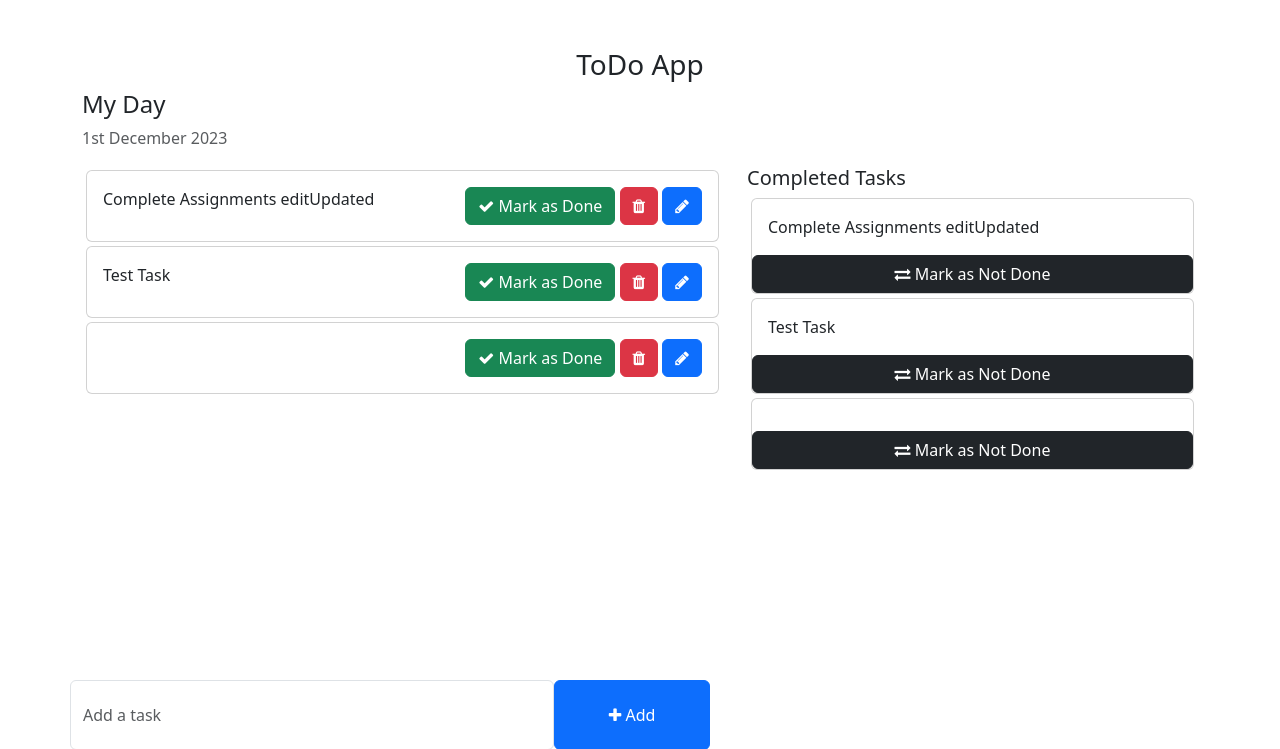
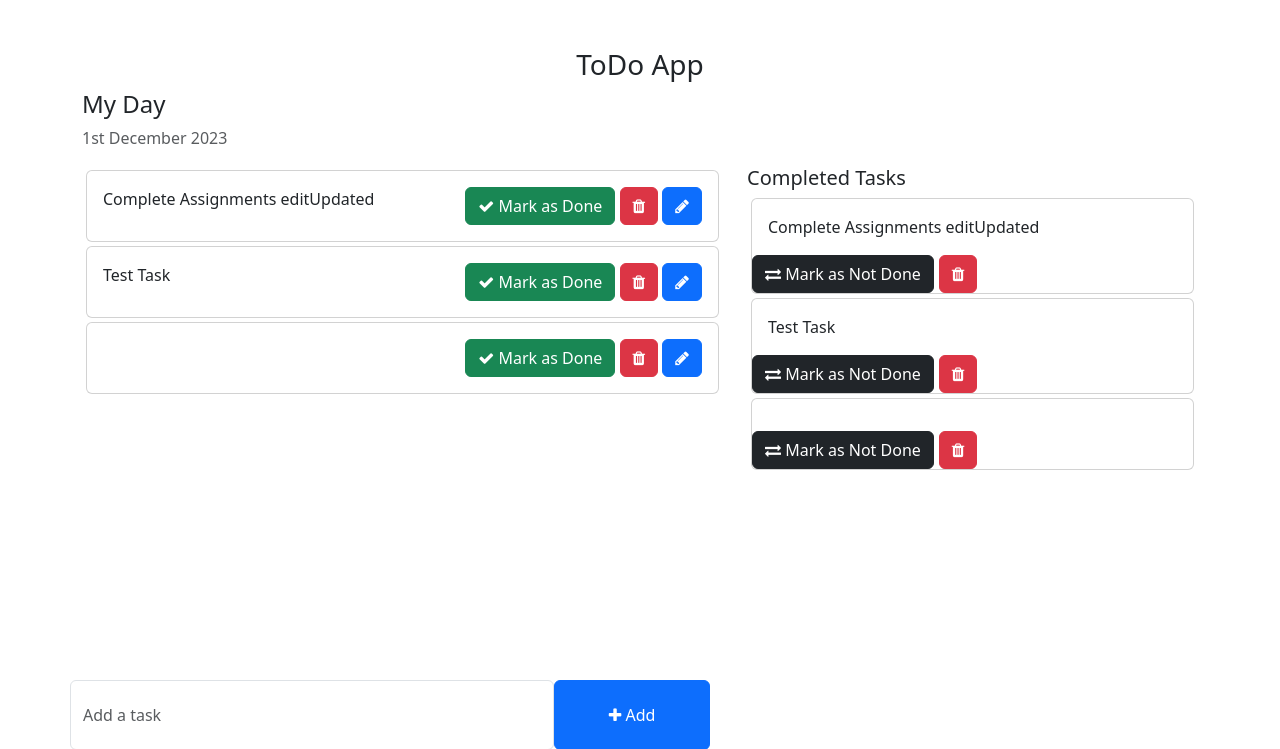
Before and after one commit to Kenmitchell2012/todo, a Django app: template templates/home.html in a window 1280 px wide. Shown: the top 749 px of the page. Run offline with Django 4.2, Linux system fonts and the light colour scheme; the template is opened without the code that fills it: values that come from a table or form of the project are taken from there, others are empty; data comes from the database, SQL or seed files in the repository; both versions use the stored data as it was after the commit.

Commit message:
completed crud methods

```diff
--- a/templates/home.html
+++ b/templates/home.html
@@ -33,7 +33,7 @@
                             {{ task.task}}
                             <span style="position: relative; float: right;">
                                 <a href="{% url 'mark_as_done' task.pk %}" class="btn btn-success"><i class="fa fa-check"></i> Mark as Done</a>
-                                <a class="btn btn-danger"><i class="fa fa-trash"></i></a>
+                                <a href="{% url 'delete_task' task.pk %}" class="btn btn-danger"><i class="fa fa-trash"></i></a>
                                 <a href="{% url 'edit_task' task.pk %}" class="btn btn-primary"><i class="fa fa-pencil"></i></a>
                             </span>
                         </div>
@@ -50,9 +50,12 @@
                             {{ task.task }}
 
                         </div>
-                        <a href="{% url 'mark_as_undone' task.pk %}" class="btn btn-dark"><i class="fa fa-exchange"></i> Mark as Not Done</a>
+                        <span style="display: flex; justify-content:flex-start;">
+                            <a style="margin-right: 5px;" href="{% url 'mark_as_undone' task.pk %}" class="btn btn-dark"><i class="fa fa-exchange"></i> Mark as Not Done</a>
+                            <a href="{% url 'delete_task' task.pk %}" class="btn btn-danger"><i class="fa fa-trash"></i></a>
+                        </span>
+                    </div>
 
-                    </div>
                 {% endfor %}
             </div>
         </div>
--- a/todo/urls.py
+++ b/todo/urls.py
@@ -7,5 +7,6 @@ urlpatterns = [
     path('mark_as_done/<int:pk>/', views.mark_as_done, name='mark_as_done'),
     path('mark_as_undone/<int:pk>/', views.mark_as_undone, name='mark_as_undone'),
     path('editTask/<int:pk>/', views.edit_task, name='edit_task'),
+    path('delete_task/<int:pk>/', views.delete_task, name='delete_task'),
 
 ]
--- a/todo/views.py
+++ b/todo/views.py
@@ -32,3 +32,8 @@ def edit_task(request, pk):
             'get_task': get_task
         }
         return render(request, 'edit_task.html', context)
+
+def delete_task(request, pk):
+    get_task = get_object_or_404(Task, pk=pk)
+    get_task.delete()
+    return redirect('home')
```
Also changed, not shown: db.sqlite3.
